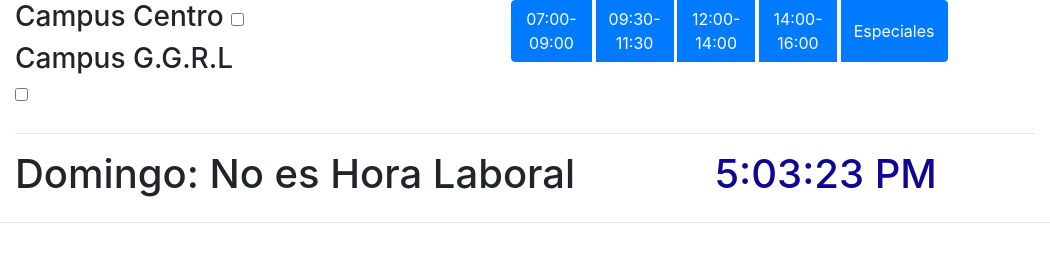
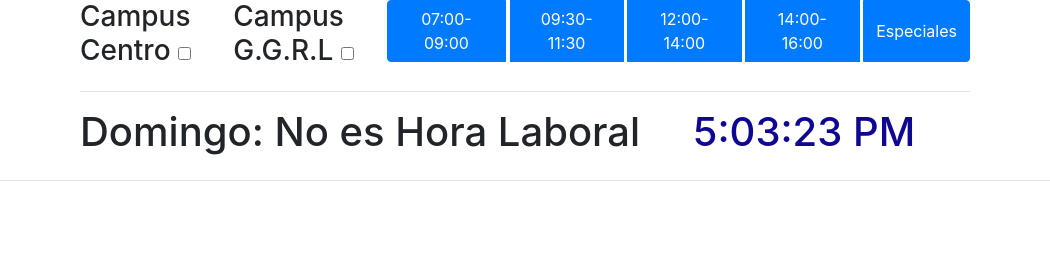
Before and after one commit to Jobzi/PryAsistencia-Electron, an Electron app: page src/views/index.html in a window 1050 px wide. Drawn offline with Linux system fonts and the light colour scheme; no server answers.

Commit message:
otro mas

```diff
--- a/src/views/index.html
+++ b/src/views/index.html
@@ -7,9 +7,9 @@
     <link rel="stylesheet" href="./css/custom.css">
   </head>
   <body >
-    <div class="container-fluid">
+    <div class="container">
         <div class="row">
-          <div class="col-md-3">
+          <div class="col-md-4">
               <div class="row">
                 <div class="col-md">
                   <h3> Campus Centro <input type="checkbox" onchange="mostrarLaboratorios(1,null)" id="CAMPUS-1" ></h3>
```
